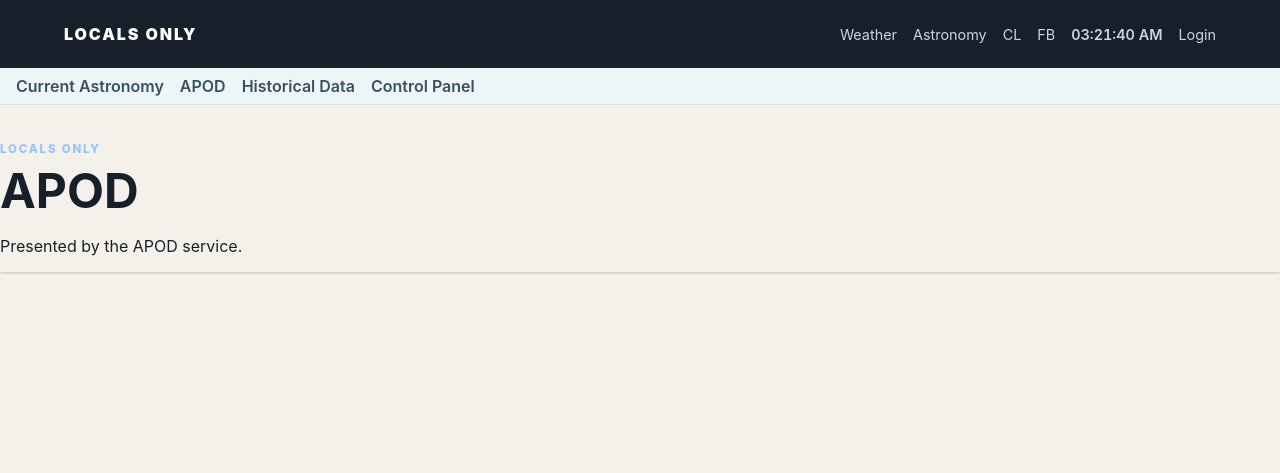
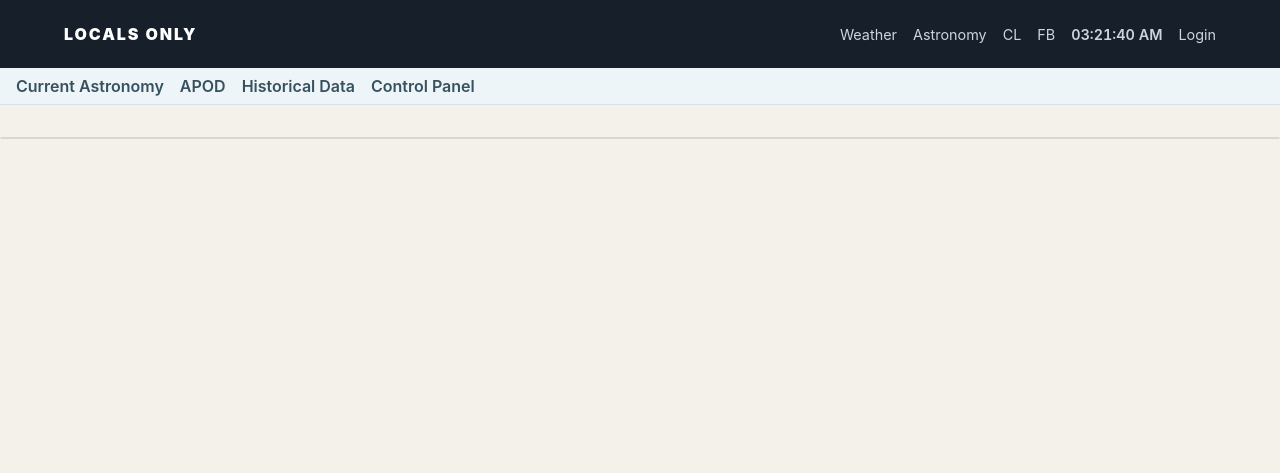
Before and after one commit to jmcausey/localsonly, a Flask app: page /apod in a window 1280 px wide. Shown: the top 473 px of the page. Run offline with Flask 3, Linux system fonts and the light colour scheme; grey boxes are pictures that could not be loaded.

Commit message:
migration updates

```diff
--- a/templates/service.html
+++ b/templates/service.html
@@ -1,7 +1,6 @@
 {% extends "base.html" %}
 {% block title %}{{ title }} — Locals Only{% endblock %}
 {% block content %}
-<section class="service-header"><span class="eyebrow">LOCALS ONLY</span><h1>{{ title }}</h1><p>Presented by the {{ title }} service.</p></section>
 <iframe class="service-frame" src="{{ service_url }}" title="{{ title }}" scrolling="no"></iframe>
 <script>
   (() => {
```
